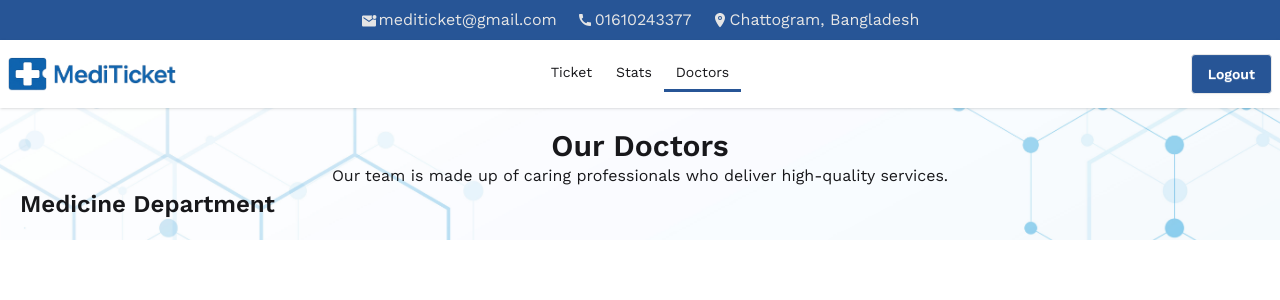
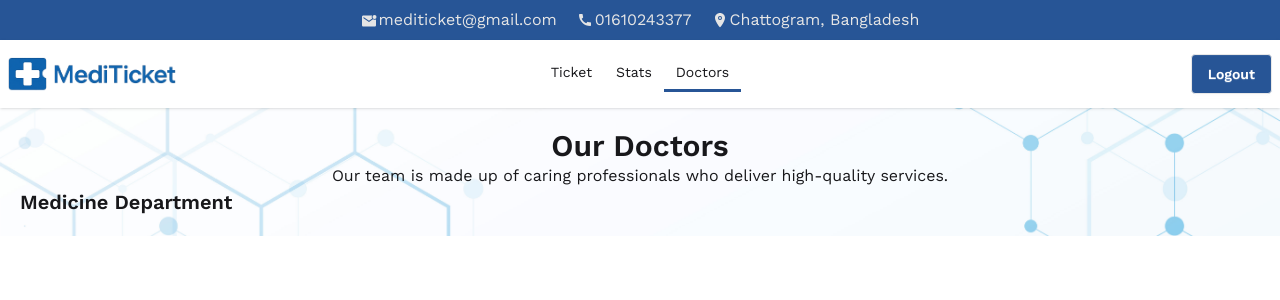
Before and after one commit to Suprio-Das/MediTicket, a React (Vite) app: page /doctors in a window 1280 px wide. Shown: the top 300 px of the page. Built offline with nearby package versions, Linux system fonts and the light colour scheme; no server answers; sample sign-in values are in the browser's storage.

Commit message:
Department title modified

```diff
--- a/src/Components/Doctors/Doctors.jsx
+++ b/src/Components/Doctors/Doctors.jsx
@@ -5,7 +5,7 @@ const Doctors = () => {
             <p className="text-center">Our team is made up of caring professionals who deliver high-quality services.</p>
             <section>
                 {/* Medicine Department */}
-                <h1 className="lg:text-2xl text-xl font-semibold">Medicine Department</h1>
+                <h1 className="lg:text-xl text-lg font-semibold">Medicine Department</h1>
                 <div>
                     <div>
 
```
